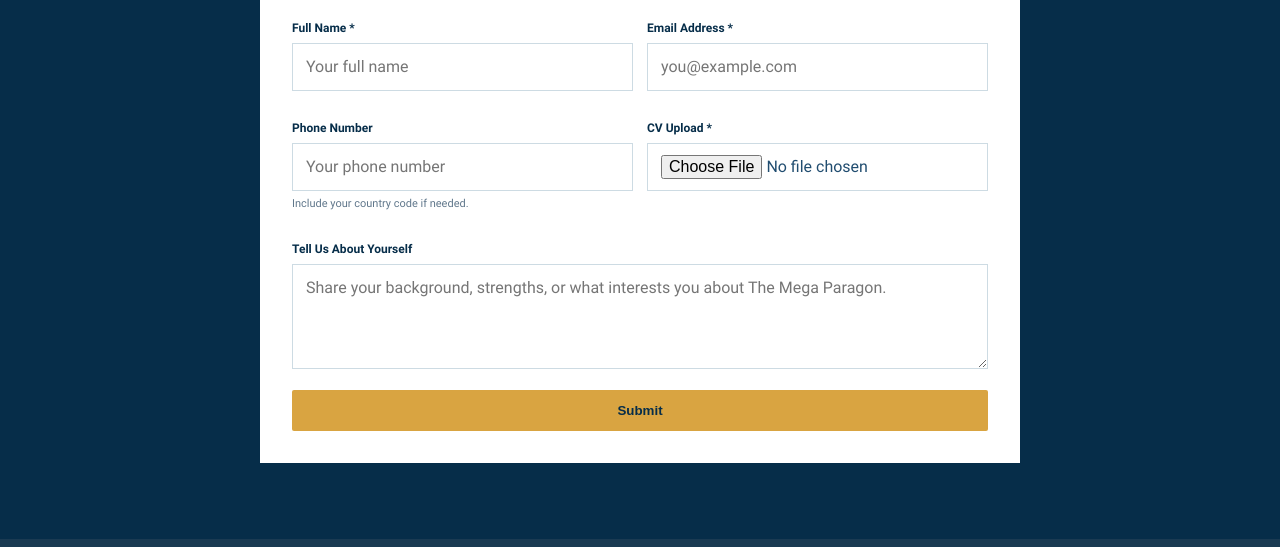
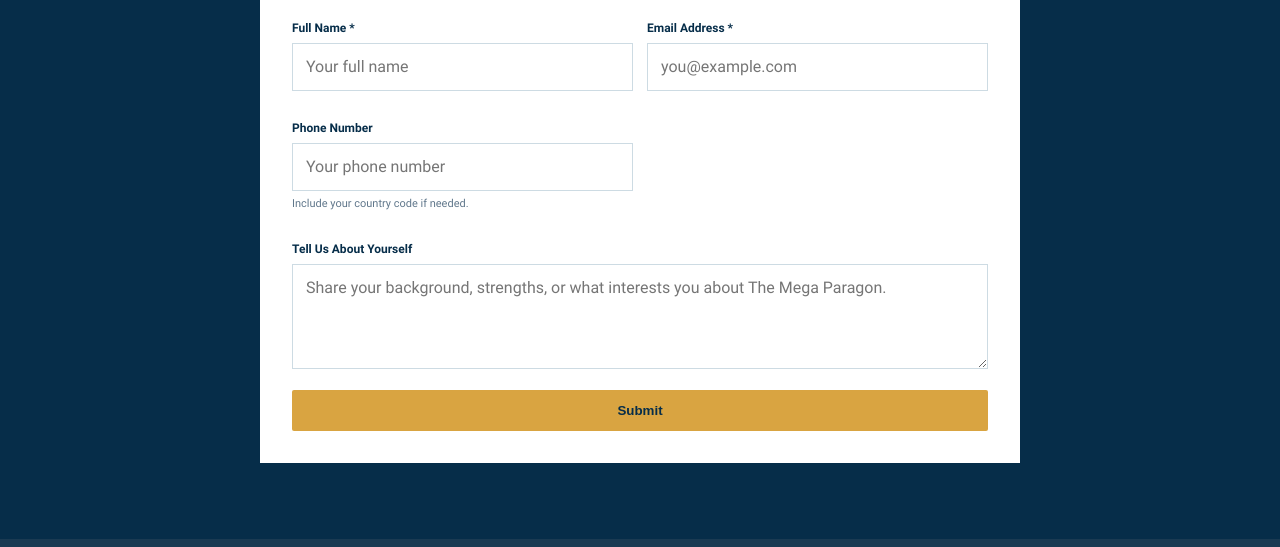
Before and after one commit to CEvNyt/MegaParagonWebsite, a plain HTML site: page join.html in a window 1280 px wide. Shown: the part 3585-4132 px from the top of the page. Drawn offline with Linux system fonts and the light colour scheme.

Commit message:
Remove CV Upload from join form

```diff
--- a/join.html
+++ b/join.html
@@ -294,16 +294,6 @@
                   >Include your country code if needed.</small
                 >
               </div>
-              <div class="field">
-                <label for="cv">CV Upload *</label>
-                <input
-                  id="cv"
-                  name="cv"
-                  type="file"
-                  accept=".pdf,.doc,.docx"
-                  required
-                />
-              </div>
               <div class="field field-full">
                 <label for="message">Tell Us About Yourself</label
                 ><textarea
```
